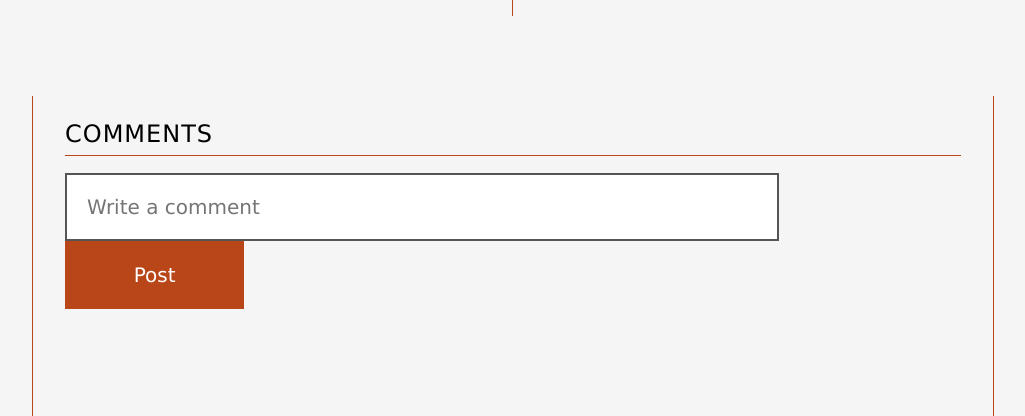
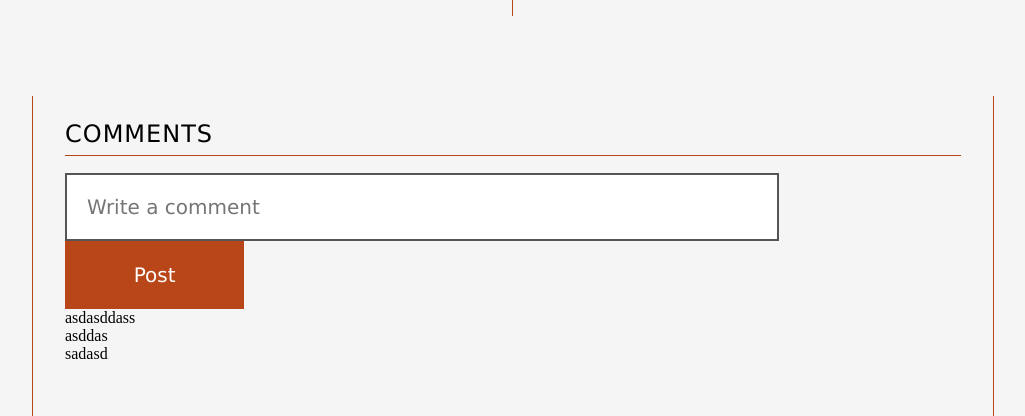
Before and after one commit to hannestee/Image-sharing-website, a PHP site: page /info.php?image=1 in a window 1280 px wide. Shown: the part 656-1072 px from the top of the page, without its empty margins (127-1152 px from the left). Run offline with PHP 8.4, Linux system fonts and the light colour scheme; the visitor is signed in with stand-in values (Sample User, id 1); tables that the repository leaves empty or names only in its code hold one stand-in row (values such as "Sample post"); some libraries are stand-ins or nearby versions.

Commit message:
Add files via upload

```diff
--- a/info.php
+++ b/info.php
@@ -163,6 +163,12 @@ include("iheader.php");
                         <input type="text" name="comment" id="cmnt" placeholder="Write a comment" required>
                         <input type="submit" value="Post" name="submit">
                     </form>
+
+                    <div class="commentscontainer">
+                        <div class="comment">asdasddass</div>
+                        <div class="commentposter">asddas</div>
+                        <div class="commentdate">sadasd</div>
+                    </div>
                 </div>
 
             </div>
```
